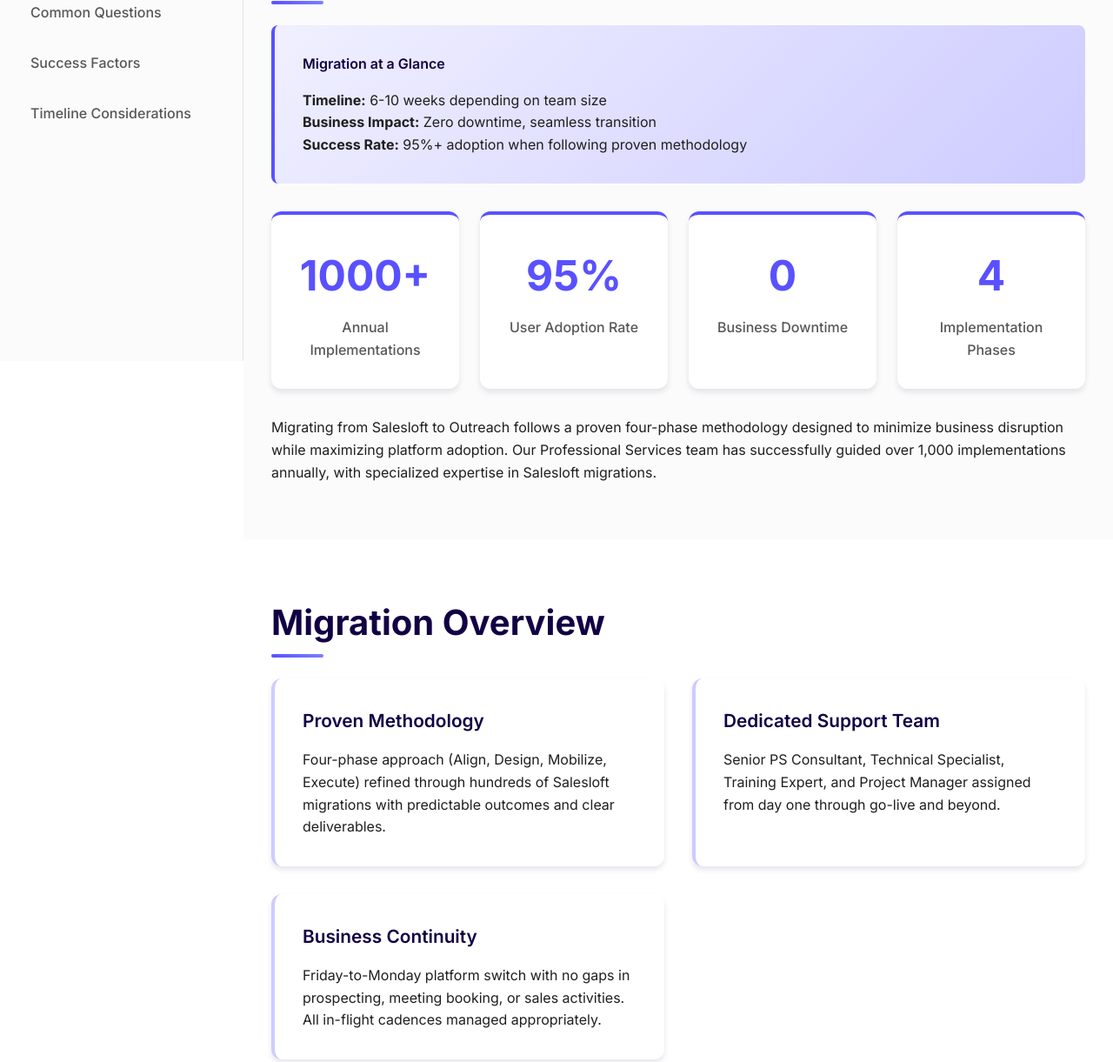
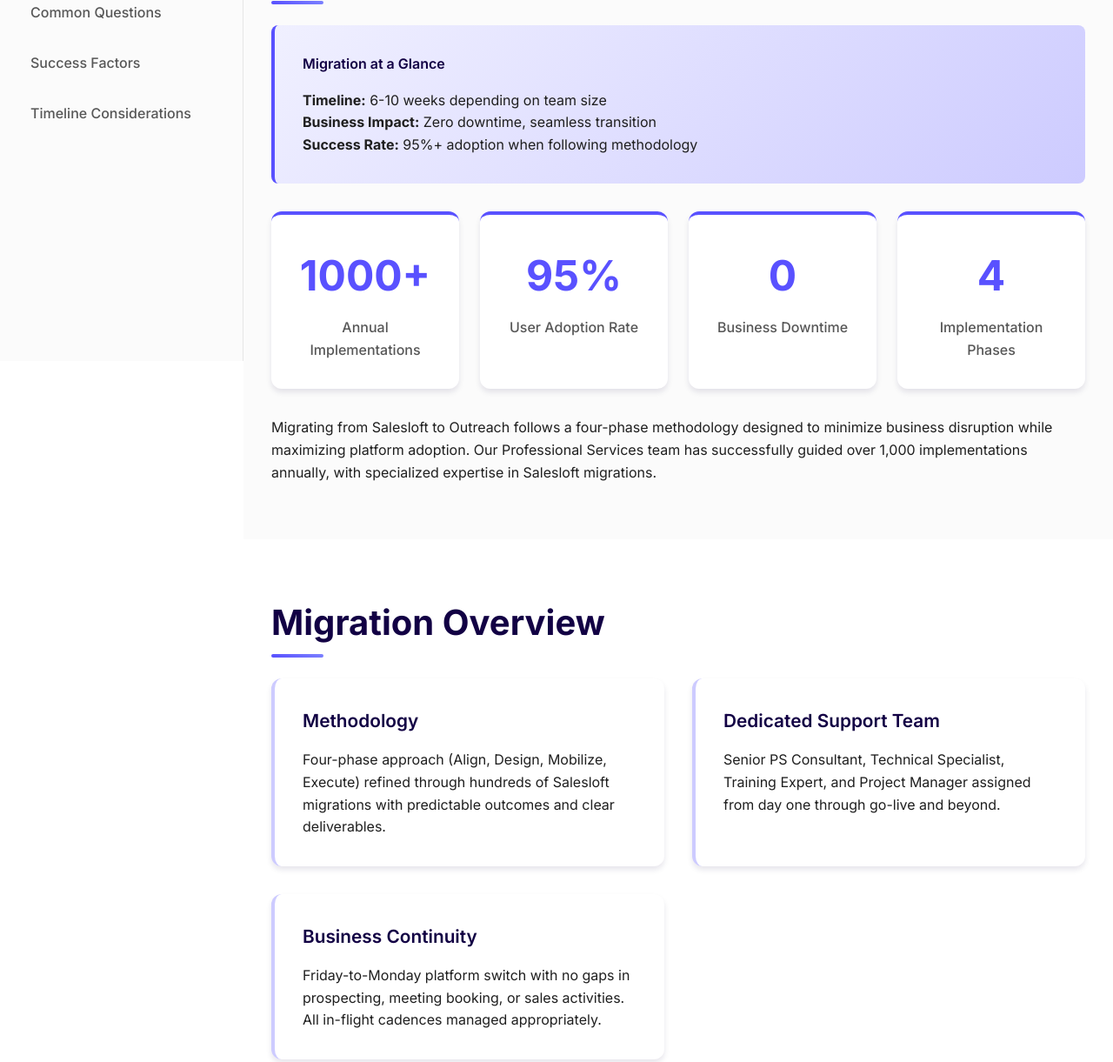
Before and after one commit to cfakih/SaleslofttoOutreachMigration, a plain HTML site: page index.html in a window 1280 px wide. Shown: the part 385-1606 px from the top of the page at 87% size. Drawn offline with Linux system fonts and the light colour scheme.

Commit message:
Update index.html

```diff
--- a/index.html
+++ b/index.html
@@ -537,7 +537,7 @@
                     <h4>Migration at a Glance</h4>
                     <p><strong>Timeline:</strong> 6-10 weeks depending on team size<br>
                     <strong>Business Impact:</strong> Zero downtime, seamless transition<br>
-                    <strong>Success Rate:</strong> 95%+ adoption when following proven methodology</p>
+                    <strong>Success Rate:</strong> 95%+ adoption when following methodology</p>
                 </div>
 
                 <div class="metric-grid">
@@ -559,7 +559,7 @@
                     </div>
                 </div>
 
-                <p>Migrating from Salesloft to Outreach follows a proven four-phase methodology designed to minimize business disruption while maximizing platform adoption. Our Professional Services team has successfully guided over 1,000 implementations annually, with specialized expertise in Salesloft migrations.</p>
+                <p>Migrating from Salesloft to Outreach follows a four-phase methodology designed to minimize business disruption while maximizing platform adoption. Our Professional Services team has successfully guided over 1,000 implementations annually, with specialized expertise in Salesloft migrations.</p>
             </div>
         </section>
 
@@ -570,7 +570,7 @@
 
                 <div class="card-grid">
                     <div class="card">
-                        <h4>Proven Methodology</h4>
+                        <h4>Methodology</h4>
                         <p>Four-phase approach (Align, Design, Mobilize, Execute) refined through hundreds of Salesloft migrations with predictable outcomes and clear deliverables.</p>
                     </div>
                     <div class="card">
@@ -786,7 +786,7 @@
                         What happens to prospects currently in Salesloft cadences?
                     </div>
                     <div class="faq-answer">
-                        We offer three proven approaches: (1) Natural completion - stop new additions and let existing cadences finish; (2) Placeholder sequences - transfer prospects to generic follow-up sequences in Outreach; (3) Mapped migration - recreate equivalent sequences and transfer at appropriate steps. Most customers choose option 1 or 2 for simplicity.
+                        We offer three approaches: (1) Natural completion - stop new additions and let existing cadences finish; (2) Placeholder sequences - transfer prospects to generic follow-up sequences in Outreach; (3) Mapped migration - recreate equivalent sequences and transfer at appropriate steps. Most customers choose option 1 or 2 for simplicity.
                     </div>
                 </div>
 
@@ -977,7 +977,7 @@
                 </div>
 
                 <p style="text-align: center; font-style: italic; margin-top: 3rem; color: #575757;">
-                    This implementation guide reflects Outreach's proven methodology used across 1,000+ annual implementations. The process is designed to ensure seamless platform transition while maximizing user adoption and long-term success.
+                    This implementation guide reflects Outreach's methodology used across 1,000+ annual implementations. The process is designed to ensure seamless platform transition while maximizing user adoption and long-term success.
                 </p>
             </div>
         </section>
```
